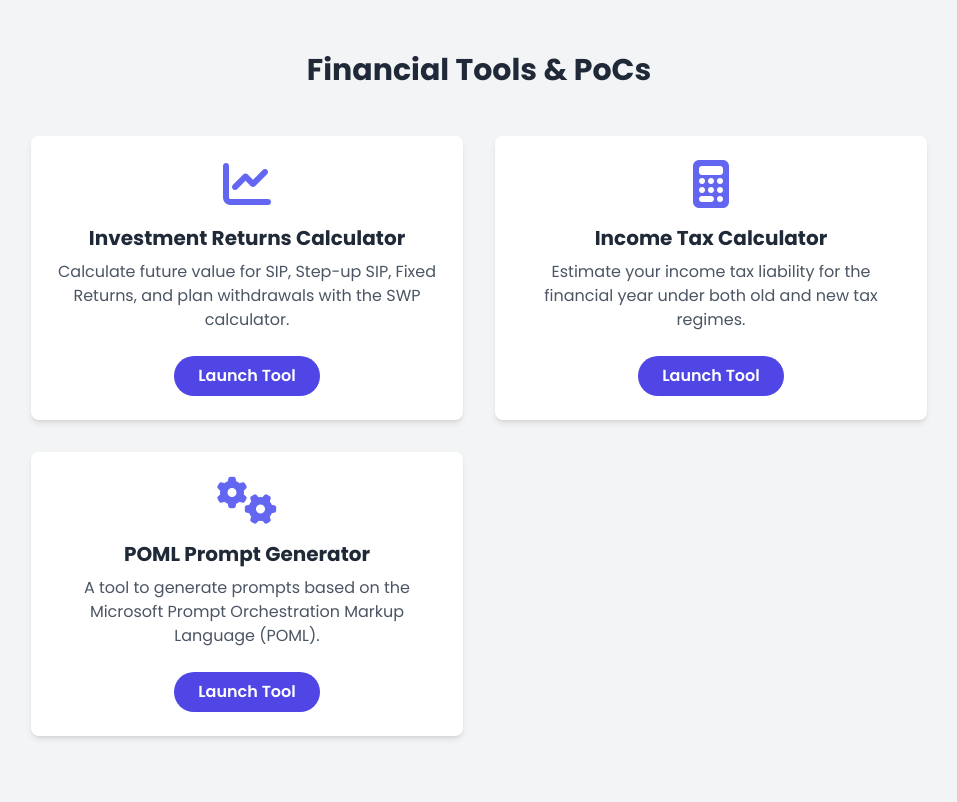
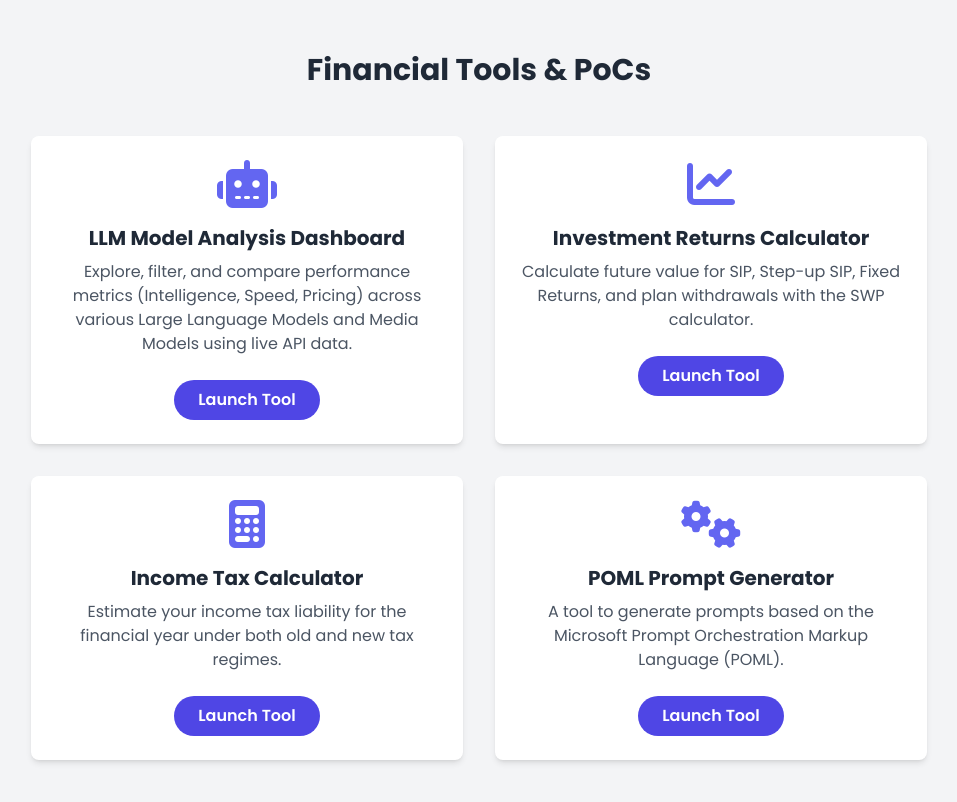
Before and after one commit to ajrjain/portfolio, a plain HTML site: page index.html in a window 1280 px wide. Shown: the part 1980-2782 px from the top of the page, without its empty margins (161-1118 px from the left). Drawn offline with nearby package versions, Linux system fonts and the light colour scheme.

Commit message:
Update index.html

```diff
--- a/index.html
+++ b/index.html
@@ -64,7 +64,7 @@
     <!-- Navbar -->
     <nav class="bg-white/80 backdrop-blur-md sticky top-0 z-50 shadow-sm">
         <div class="max-w-7xl mx-auto px-4 py-3 flex justify-between items-center">
-            <a href="https://ajrjain.github.io/portfolio/index.html" class="text-2xl font-bold text-indigo-600">Anshul Jain</a>
+            <a href="index.html" class="text-2xl font-bold text-indigo-600">Anshul Jain</a>
             <div class="flex items-center space-x-5">
                 <a href="https://www.linkedin.com/in/anshuljain7/" target="_blank" class="text-2xl text-gray-500 hover:text-indigo-600 transition-colors"><i class="fab fa-linkedin"></i></a>
                 <a href="https://www.udemy.com/user/anshul-jain-50/" target="_blank" class="text-2xl text-gray-500 hover:text-indigo-600 transition-colors"><i class="fa-solid fa-graduation-cap"></i></a>
@@ -132,7 +132,7 @@ Software Engineer & Innovator</h2>
                         <p class="text-sm text-gray-600">Co-inventor of a patented system for Bank of America (US 12,261,755 B1) for reliable, real-time data streaming and quality monitoring.</p>
                         <a href="https://ppubs.uspto.gov/api/pdf/downloadPdf/12261755" target="_blank" class="text-sm font-semibold text-indigo-600 hover:underline">View Patent <i class="fas fa-external-link-alt ml-1"></i></a>
                     </div>
-                     <div class="p-4 bg-gray-50 rounded-lg hover:bg-indigo-50 transition">
+                    <div class="p-4 bg-gray-50 rounded-lg hover:bg-indigo-50 transition">
                         <h4 class="font-bold text-gray-800">Generic RAG Accelerator Framework</h4>
                         <p class="text-sm text-gray-600">High-throughput framework using Python/LlamaIndex for building personalized chatbots.</p>
                     </div>
@@ -156,7 +156,7 @@ Software Engineer & Innovator</h2>
                         <p class="text-xs text-gray-500">Mar 2019 - Sep 2024</p>
                         <h4 class="font-bold text-gray-800">Java & Big Data Lead @ Impetus Technologies</h4>
                     </div>
-                     <div class="p-4 bg-gray-50 rounded-lg hover:bg-indigo-50 transition">
+                    <div class="p-4 bg-gray-50 rounded-lg hover:bg-indigo-50 transition">
                         <p class="text-xs text-gray-500">Feb 2018 – Feb 2019</p>
                         <h4 class="font-bold text-gray-800">Developer @ Saama Technologies</h4>
                     </div>
@@ -216,6 +216,15 @@ Software Engineer & Innovator</h2>
         <section id="tools" class="mt-20">
             <h2 class="text-3xl font-bold text-gray-800 text-center mb-12">Financial Tools & PoCs</h2>
             <div class="grid grid-cols-1 md:grid-cols-2 gap-8 max-w-4xl mx-auto">
+
+                <!-- NEW LLM ANALYSIS TOOL CARD -->
+                <div class="bg-white rounded-lg shadow-md p-6 card text-center">
+                    <i class="fas fa-robot fa-3x text-indigo-500 mb-4"></i>
+                    <h3 class="text-xl font-bold text-gray-800 mb-2">LLM Model Analysis Dashboard</h3>
+                    <p class="text-gray-600 mb-6">Explore, filter, and compare performance metrics (Intelligence, Speed, Pricing) across various Large Language Models and Media Models using live API data.</p>
+                    <a href="llm_analysis_dashboard.html" class="inline-block bg-indigo-600 text-white py-2 px-6 rounded-full btn hover:bg-indigo-700 font-semibold">Launch Tool</a>
+                </div>
+
                 <div class="bg-white rounded-lg shadow-md p-6 card text-center">
                     <i class="fas fa-chart-line fa-3x text-indigo-500 mb-4"></i>
                     <h3 class="text-xl font-bold text-gray-800 mb-2">Investment Returns Calculator</h3>
```
